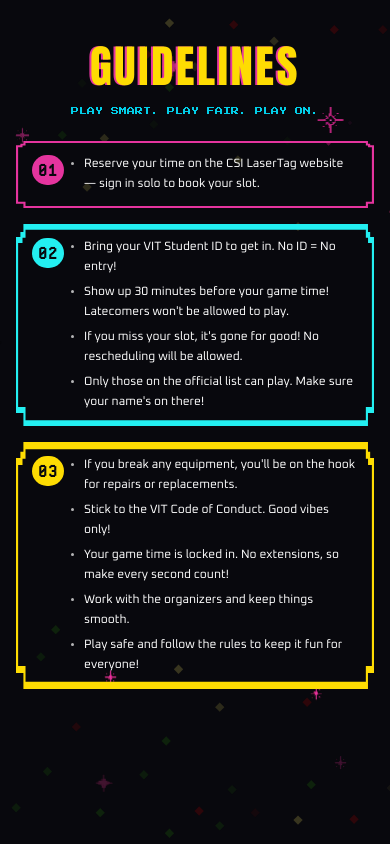
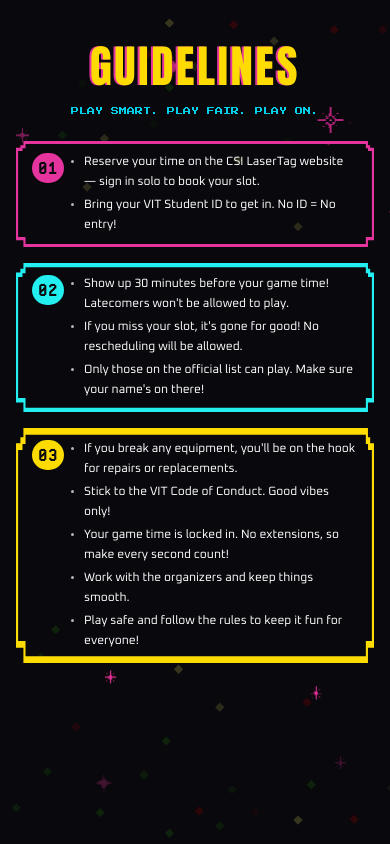
Before and after one commit to csivitu/lasertag-26, a Next.js app in the folder apps/web/: page /guidelines in a window 390 px wide. Built offline with nearby package versions, Linux system fonts and the light colour scheme.

Commit message:
fix(web): tighten FAQ item spacing, rebalance guideline cards, and remove csivit footer link

```diff
--- a/apps/web/components/faqs/FaqAccordion.tsx
+++ b/apps/web/components/faqs/FaqAccordion.tsx
@@ -39,7 +39,7 @@ export function FaqAccordion({ onToggle: onToggleCallback, onActiveChange }: { o
                                 aria-hidden
                             />
                         )}
-                        <div className="flex w-5 shrink-0 justify-center pt-2 sm:w-6 lg:pt-2.5">
+                        <div className="flex w-5 shrink-0 justify-center pt-1.5 sm:w-6 sm:pt-1.5 lg:pt-1.5">
                             <span
                                 data-color={entry.color}
                                 className={`relative z-10 flex size-5 items-center justify-center rounded-full border-2 bg-ink sm:size-6 ${DOT_RING[entry.color]}${openIndex === index ? " faq-dot--open" : ""}`}
--- a/apps/web/components/faqs/FaqItem.tsx
+++ b/apps/web/components/faqs/FaqItem.tsx
@@ -20,7 +20,7 @@ export function FaqItem({ entry, isOpen, onToggle }: FaqItemProps) {
         <div
             data-color={entry.color}
             onClick={onToggle}
-            className={`faq-pixel-corners relative bg-ink/60 px-4 py-2.5 transition-colors cursor-pointer sm:px-5 sm:py-2.5 lg:py-3 ${colors.text}${isOpen ? " faq-item--open" : ""}`}
+            className={`faq-pixel-corners relative bg-ink/60 px-4 py-1.5 transition-colors cursor-pointer sm:px-5 sm:py-2 lg:py-2 ${colors.text}${isOpen ? " faq-item--open" : ""}`}
         >
             <FaqPixelFrame />
             <button
--- a/apps/web/components/footer/IconsLowerRight.tsx
+++ b/apps/web/components/footer/IconsLowerRight.tsx
@@ -1,4 +1,4 @@
-/* eslint-disable @next/next/no-img-element */
+
 
 
 import {
@@ -50,19 +50,6 @@ export default function IconsLowerRight() {
 			>
 				<FaLinkedin size={22} />
 			</a>
-			<a
-				href="https://csivit.com/"
-				target="_blank"
-				rel="noreferrer"
-				className="block rounded transition-all hover:drop-shadow-[0_0_8px_var(--icon-accent)]"
-				style={{ "--icon-accent": "var(--yellow)" } as React.CSSProperties}
-			>
-				<img
-					src="/footer/divsectionxqghtcontainer.svg"
-					alt="CSI-VIT website"
-					className="block h-10 w-10"
-				/>
-			</a>
 		</div>
 	);
 }
--- a/apps/web/components/guidelines/Guidelines.tsx
+++ b/apps/web/components/guidelines/Guidelines.tsx
@@ -24,7 +24,7 @@ export function Guidelines() {
           <div className="hidden min-h-0 items-center justify-center lg:flex lg:h-full">
             <ArcadeScene />
           </div>
-          <div className="flex flex-col gap-4 sm:gap-5 lg:min-h-0 lg:flex-1 lg:gap-[1.2svh] xl:gap-[1.8svh] lg:overflow-hidden lg:h-full">
+          <div className="flex flex-col gap-4 sm:gap-5 lg:min-h-0 lg:flex-1 lg:gap-[1.1svh] xl:gap-[1.5svh] lg:overflow-hidden lg:h-full">
             {ruleCards.map((card) => (
               <RuleCard key={card.id} {...card} />
             ))}
--- a/apps/web/components/guidelines/RuleCard.tsx
+++ b/apps/web/components/guidelines/RuleCard.tsx
@@ -13,9 +13,14 @@ const ACCENT_BG: Record<RuleCardData["accent"], string> = {
 };
 
 export function RuleCard({ id, accent, items }: RuleCardData) {
+  const flexClass =
+    id === 1 ? "lg:flex-none" : id === 2 ? "lg:flex-[0.82]" : "lg:flex-[1.18]";
+
   return (
     <div
-      className={`relative flex items-center gap-1 px-4 py-3.5 sm:gap-5 sm:px-6 sm:py-5 ${id === 1 ? "lg:flex-none" : "lg:flex-1"} lg:gap-3 xl:gap-4 lg:px-[1.6vw] ${id === 1 ? "lg:pb-[2svh] lg:pt-[2svh] xl:pb-[2.4svh] xl:pt-[2.4svh]" : "lg:pb-[1.4svh] lg:pt-[1.4svh] xl:pb-[1.8svh] xl:pt-[1.8svh]"} ${ACCENT_TEXT[accent]}`}
+      className={`relative flex items-center gap-1 px-4 py-3 sm:gap-5 sm:px-6 sm:py-4.5 ${
+        id === 1 ? "min-h-[82px] sm:min-h-[102px] lg:min-h-[15svh] xl:min-h-[16.5svh]" : ""
+      } ${flexClass} lg:gap-3 xl:gap-4 lg:px-[1.6vw] lg:py-[1.2svh] xl:py-[1.5svh] ${ACCENT_TEXT[accent]}`}
     >
       <svg
         aria-hidden
@@ -32,7 +37,7 @@ export function RuleCard({ id, accent, items }: RuleCardData) {
         {String(id).padStart(2, "0")}
       </span>
 
-      <ul className="relative min-w-0 flex-1 list-disc space-y-1.5 pl-4 text-xs leading-relaxed text-white marker:text-white/70 sm:space-y-2 sm:text-sm lg:space-y-[0.5svh] xl:space-y-[0.8svh] lg:text-[clamp(1rem,2.3svh,1.4rem)] xl:text-[clamp(1.1rem,2.4svh,1.45rem)] lg:leading-snug xl:leading-snug">
+      <ul className="relative min-w-0 flex-1 list-disc space-y-1 pl-4 text-xs leading-relaxed text-white marker:text-white/70 self-center sm:space-y-1.5 sm:text-sm lg:space-y-[0.45svh] xl:space-y-[0.7svh] lg:text-[clamp(0.95rem,2.15svh,1.35rem)] xl:text-[clamp(1.05rem,2.3svh,1.4rem)] lg:leading-snug xl:leading-snug">
         {items.map((item) => (
           <li key={item}>{item}</li>
         ))}
--- a/apps/web/components/guidelines/guidelines.data.ts
+++ b/apps/web/components/guidelines/guidelines.data.ts
@@ -12,6 +12,7 @@ export const ruleCards: RuleCardData[] = [
     accent: "pink",
     items: [
       "Reserve your time on the CSI LaserTag website — sign in solo to book your slot.",
+      "Bring your VIT Student ID to get in. No ID = No entry!",
       // DEPRECATED: team feature disabled — restore team copy below.
       // "Reserve your time on the CSI LaserTag website — sign in solo or create a team.",
       // "For Team, share the team code with up to 5 friends (must be registered on the graVITas website). Only the team leader can book a slot for the entire team.",
@@ -21,7 +22,6 @@ export const ruleCards: RuleCardData[] = [
     id: 2,
     accent: "cyan",
     items: [
-      "Bring your VIT Student ID to get in. No ID = No entry!",
       "Show up 30 minutes before your game time! Latecomers won't be allowed to play.",
       "If you miss your slot, it's gone for good! No rescheduling will be allowed.",
       "Only those on the official list can play. Make sure your name's on there!",
```
